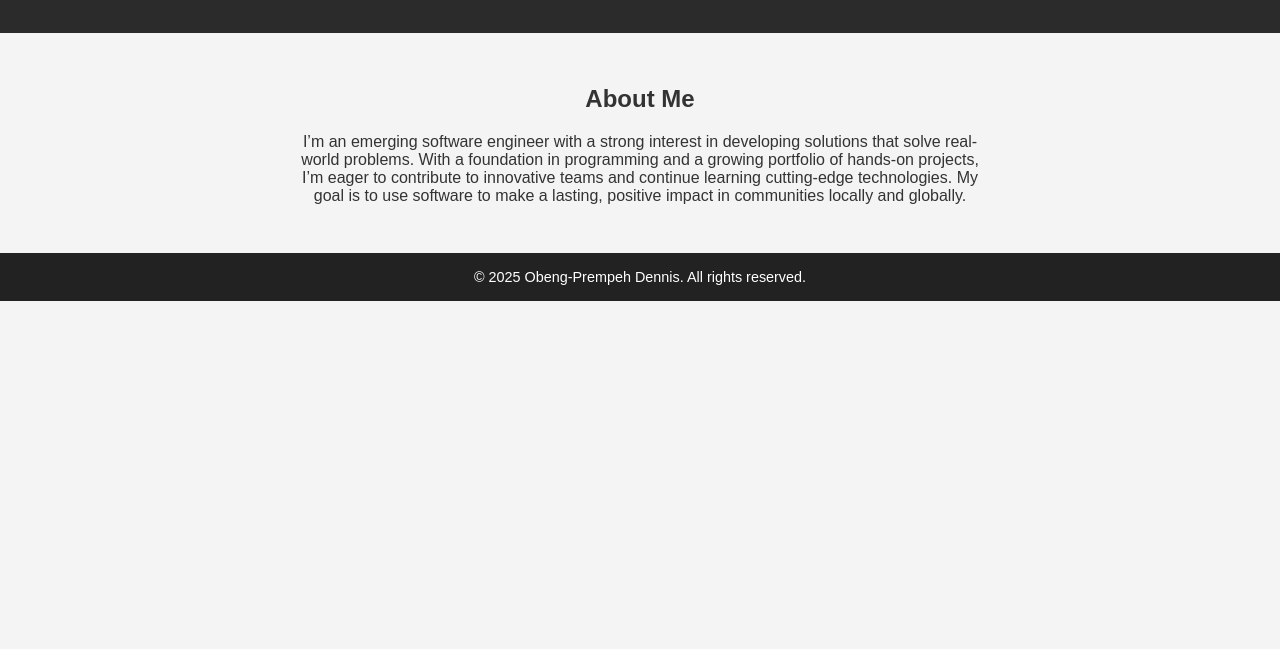
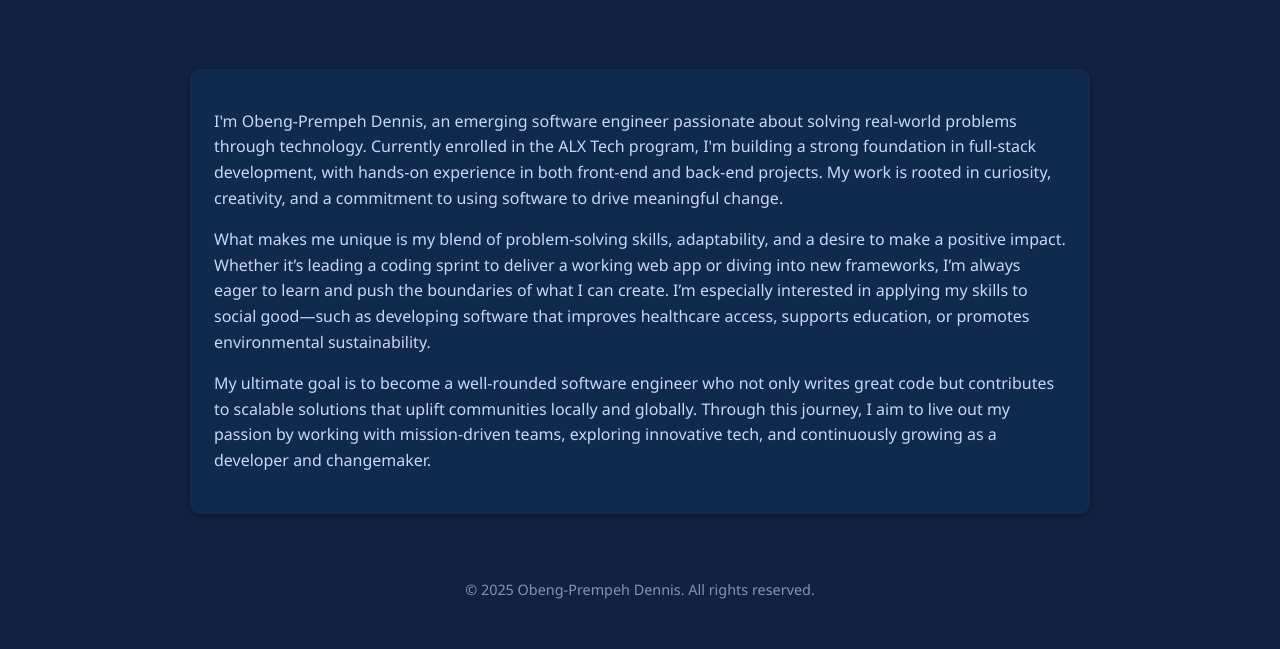
Before and after one commit to dennis-prempeh/portfolio-site, a plain HTML site: page index.html in a window 1280 px wide. Shown: the part 365-1014 px from the top of the page. Before the commit the page ends 800 px from the top, so only its background shows below. Drawn offline with Linux system fonts and the light colour scheme.

Commit message:
Update index.html

```diff
--- a/index.html
+++ b/index.html
@@ -1,4 +1,3 @@
-
 <!DOCTYPE html>
 <html lang="en">
 <head>
@@ -6,65 +5,87 @@
   <meta name="viewport" content="width=device-width, initial-scale=1.0">
   <title>Obeng-Prempeh Dennis | Portfolio</title>
   <style>
+    :root {
+      --primary: #0a192f;
+      --accent: #64ffda;
+      --text: #ccd6f6;
+      --background: #112240;
+    }
+
     body {
-      font-family: Arial, sans-serif;
       margin: 0;
       padding: 0;
-      background-color: #f4f4f4;
-      color: #333;
+      font-family: 'Segoe UI', Tahoma, Geneva, Verdana, sans-serif;
+      background-color: var(--background);
+      color: var(--text);
+      line-height: 1.6;
+    }
+
+    .container {
+      max-width: 900px;
+      margin: 0 auto;
+      padding: 2rem;
+    }
+
+    .header {
       text-align: center;
+      padding: 2rem 0;
     }
-    .header {
-      background-color: #2b2b2b;
-      color: white;
-      padding: 2rem 1rem;
+
+    .header img {
+      width: 160px;
+      height: 160px;
+      border-radius: 50%;
+      border: 4px solid var(--accent);
+      object-fit: cover;
     }
-    .profile-img {
-      width: 180px;
-      height: 180px;
-      object-fit: cover;
-      border-radius: 50%;
+
+    .header h1 {
       margin-top: 1rem;
-      border: 4px solid white;
+      font-size: 2rem;
+      color: var(--accent);
     }
-    .content {
-      padding: 2rem;
-      max-width: 700px;
-      margin: auto;
+
+    .tagline {
+      font-style: italic;
+      color: #8892b0;
+      margin-top: 0.5rem;
     }
-    .tagline {
-      font-size: 1.2rem;
-      font-style: italic;
-      color: #555;
-      margin: 0.5rem 0 1.5rem;
+
+    .bio {
+      margin-top: 2rem;
+      background-color: #0f2a4d;
+      padding: 1.5rem;
+      border-radius: 10px;
+      box-shadow: 0 2px 10px rgba(0,0,0,0.3);
     }
+
     .footer {
-      background-color: #222;
-      color: white;
+      text-align: center;
+      margin-top: 3rem;
       padding: 1rem;
       font-size: 0.9rem;
+      color: #8892b0;
     }
   </style>
 </head>
 <body>
+  <div class="container">
     <div class="header">
+      <img src="IMG_2377.JPG" alt="Dennis profile photo">
       <h1>Obeng-Prempeh Dennis</h1>
       <p class="tagline">Aspiring Software Engineer passionate about building impactful digital solutions</p>
-    <img src="IMG_2377.JPG" alt="Dennis' profile photo" class="profile-img">
     </div>
 
-  <div class="content">
-    <h2>About Me</h2>
-    <p>
-      I’m an emerging software engineer with a strong interest in developing solutions that solve real-world problems.
-      With a foundation in programming and a growing portfolio of hands-on projects, I’m eager to contribute to innovative teams
-      and continue learning cutting-edge technologies. My goal is to use software to make a lasting, positive impact in communities
-      locally and globally.
-    </p>
+    <div class="bio">
+      <p>I'm Obeng-Prempeh Dennis, an emerging software engineer passionate about solving real-world problems through technology. Currently enrolled in the ALX Tech program, I'm building a strong foundation in full-stack development, with hands-on experience in both front-end and back-end projects. My work is rooted in curiosity, creativity, and a commitment to using software to drive meaningful change.</p>
+      <p>What makes me unique is my blend of problem-solving skills, adaptability, and a desire to make a positive impact. Whether it’s leading a coding sprint to deliver a working web app or diving into new frameworks, I’m always eager to learn and push the boundaries of what I can create. I’m especially interested in applying my skills to social good—such as developing software that improves healthcare access, supports education, or promotes environmental sustainability.</p>
+      <p>My ultimate goal is to become a well-rounded software engineer who not only writes great code but contributes to scalable solutions that uplift communities locally and globally. Through this journey, I aim to live out my passion by working with mission-driven teams, exploring innovative tech, and continuously growing as a developer and changemaker.</p>
     </div>
 
     <div class="footer">
       &copy; 2025 Obeng-Prempeh Dennis. All rights reserved.
     </div>
+  </div>
 </body>
 </html>
```
Lines whose indentation alone changed are shown as unchanged.
